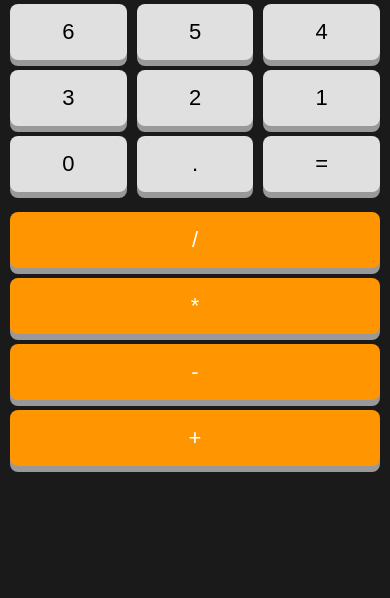
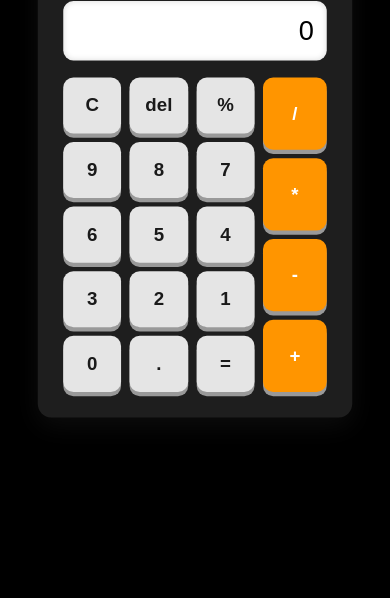
Before and after one commit to Trust447/calculator, a plain HTML site: page index.html in a window 390 px wide. Shown: the part 246-844 px from the top of the page. Drawn offline with Linux system fonts and the light colour scheme.

Commit message:
Fix mobile view for calculator

```diff
--- a/index.html
+++ b/index.html
@@ -8,7 +8,8 @@
   <link rel="stylesheet" href="./style.css" />
 </head>
 <body>
-  <div id="Calculator">
+  <div class="container">
+    <div class="calculator">
         <h1 class="name">Trust's Calculator</h1>
 
         <input type="text" class="display" id="display" value="0" readonly />
@@ -50,6 +51,7 @@
             </div>
         </div>
     </div>
+  </div>
 
   <script src="./script.js"></script>
 </body>
--- a/style.css
+++ b/style.css
@@ -4,63 +4,95 @@
   box-sizing: border-box;
 }
 
-body {
-    background-color: black;
+html, body {
   font-family: 'Roboto', sans-serif;
-    color: white;
+  background-color: #000;
+  width: 100%;
+  height: 100%;
+  overflow: hidden;
+}
+
+.container {
+  width: 100vw;
+  height: 100vh;
   display: flex;
   justify-content: center;
-    align-items: flex-start;
-    min-height: 100vh;
+  align-items: center;
   padding: 10px;
 }
 
-#Calculator {
-    background-color: #1a1a1a;
-    padding: 20px;
+.calculator {
+  background-color: #1e1e1e;
+  padding: 30px;
   border-radius: 16px;
-    box-shadow: 0 0 20px rgba(255, 255, 255, 0.05);
+  box-shadow: 0 10px 30px rgba(255, 255, 255, 0.05);
   width: 100%;
-    max-width: 500px;
+  max-width: 400px;
+  max-height: 700px;
   display: flex;
   flex-direction: column;
-    align-items: center;
+  gap: 20px;
+  transform: scale(1);
+  transform-origin: center;
+}
+
+/* Auto-scaling based on viewport */
+@media (max-width: 450px), (max-height: 700px) {
+  .calculator {
+    transform: scale(0.85);
+  }
+}
+
+@media (max-width: 370px), (max-height: 600px) {
+  .calculator {
+    transform: scale(0.75);
+  }
+}
+
+@media (max-width: 320px), (max-height: 500px) {
+  .calculator {
+    transform: scale(0.65);
+  }
+}
+
+.name {
+  color: #fff;
+  font-size: 24px;
+  text-align: center;
+  letter-spacing: 1px;
 }
 
 .display {
   width: 100%;
-    height: 60px;
+  height: 70px;
   font-size: 32px;
   text-align: right;
-    padding: 10px;
+  padding: 15px;
   border: none;
-    outline: none;
-    border-radius: 8px;
-    box-shadow: inset 0 0 5px rgba(0,0,0,0.1);
-    margin-bottom: 10px;
+  border-radius: 12px;
   background-color: #fff;
-    color: black;
+  color: #000;
+  box-shadow: inset 0 0 8px rgba(0,0,0,0.15);
 }
 
 .buttons {
   display: flex;
   gap: 10px;
   width: 100%;
-    justify-content: space-between;
 }
 
 .numeric-btn {
+  flex: 3;
   display: flex;
   flex-direction: column;
   gap: 10px;
-    flex: 3;
 }
 
 .operator-btn {
+  flex: 1;
   display: flex;
   flex-direction: column;
   gap: 10px;
-    flex: 1;
 }
 
 .item {
@@ -71,72 +103,38 @@ body {
 
 button {
   flex: 1;
-    padding: 18px 0;
-    font-size: 24px;
-    border-radius: 8px;
-    transition: all 0.1s ease-in-out;
-    box-shadow: 0 6px #999;
+  padding: 20px 0;
+  font-size: 22px;
+  font-weight: bold;
   border: none;
-    background-color: #e0e0e0;
+  border-radius: 12px;
+  background-color: #e5e5e5;
+  color: #1a1a1a;
+  transition: 0.2s ease;
+  box-shadow: 0 5px #999;
 }
 
 button:hover {
   cursor: pointer;
+  opacity: 0.95;
 }
 
 button:active {
+  transform: translateY(3px);
   box-shadow: 0 2px #666;
-    transform: translateY(2px);
 }
 
 .operator-btn button {
   background-color: #ff9500;
-    color: white;
+  color: #fff;
+}
+
+.equal-to {
+  flex: 1;
 }
 
 .equal-to button {
   background-color: #34c759;
-    color: white;
+  color: #fff;
   width: 100%;
 }
-
-/* Responsive Design */
-@media (max-width: 750px) {
-  html, body {
-    margin: 0;
-    padding: 0;
-    height: 100%;
-    width: 100%;
-  }
-
-  body {
-    display: block;
-  }
-
-  #Calculator {
-    width: 100vw;
-    height: 100vh;
-    max-width: 100%;
-    border-radius: 0;
-    padding: 20px 10px;
-  }
-
-  .buttons {
-    flex-direction: column;
-    gap: 20px;
-  }
-
-  .item {
-    justify-content: space-between;
-  }
-
-  button {
-    font-size: 22px;
-    padding: 15px 0;
-  }
-
-  .display {
-    font-size: 26px;
-    height: 50px;
-  }
-}
```
Lines whose indentation alone changed are shown as unchanged.
